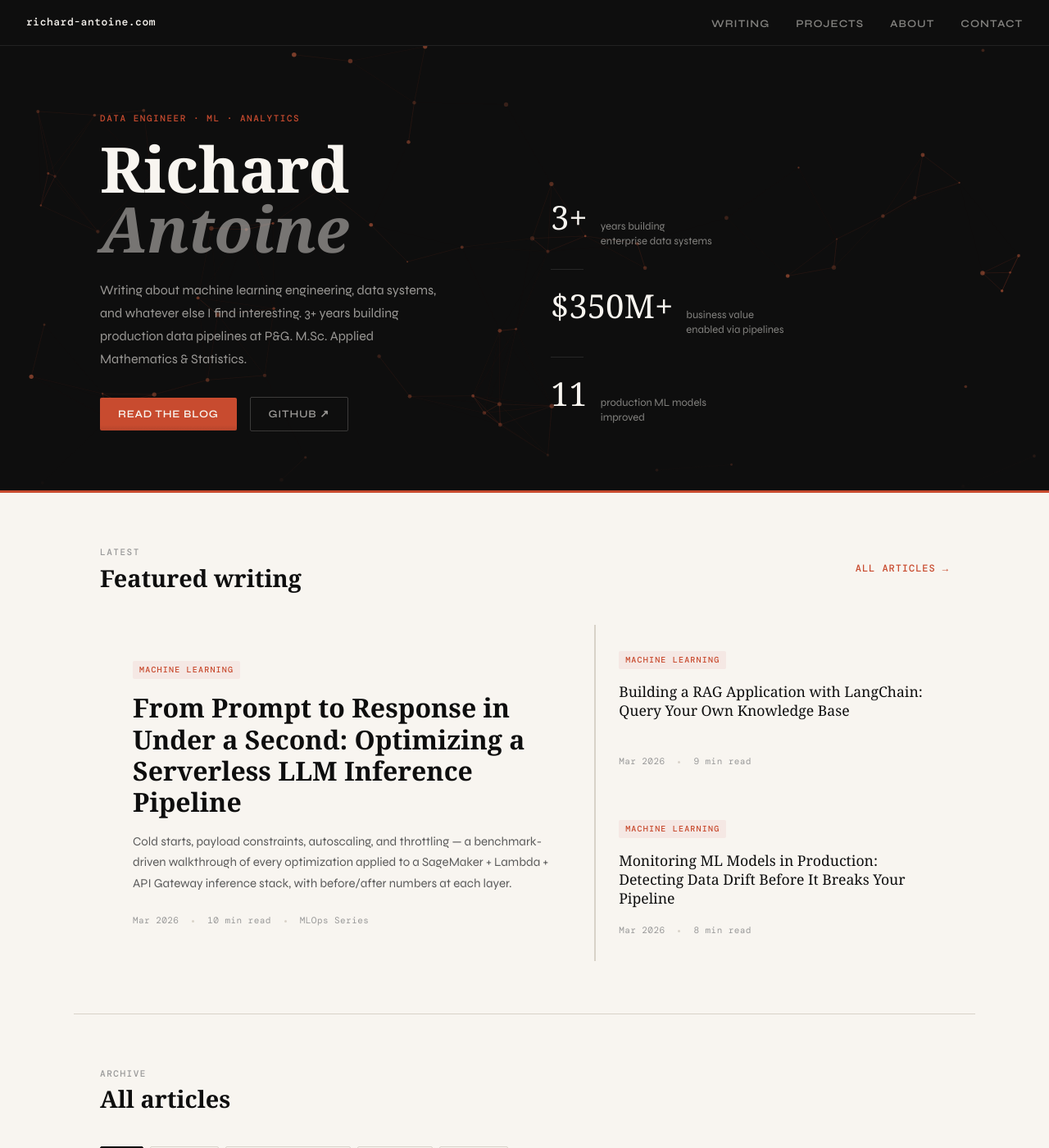
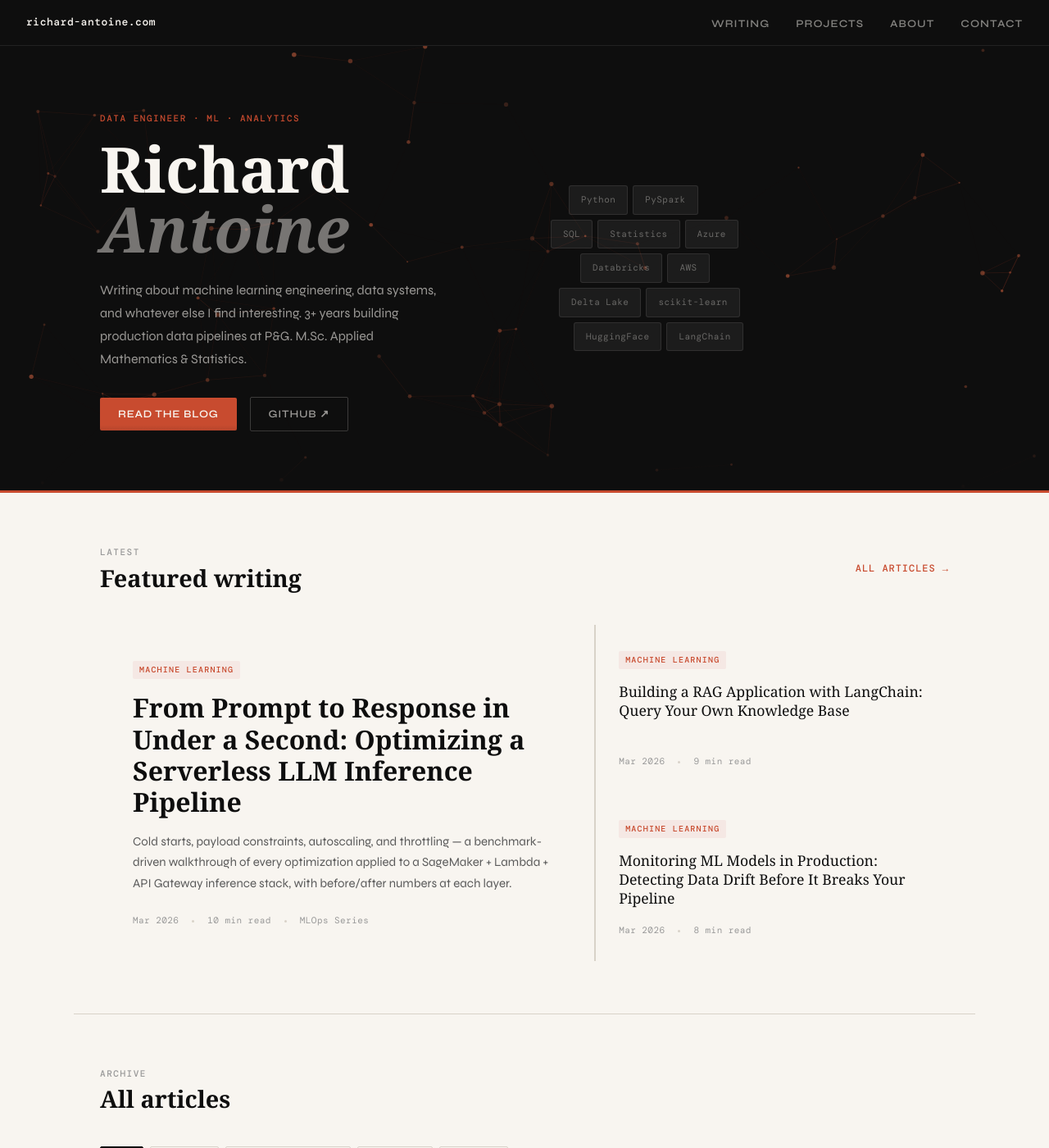
Before and after one commit to chumbucketleadcook/portfolio, a Jekyll site: the page index.html, which Jekyll copies as it is, in a window 1280 px wide and 1400 px high. Shown: the whole window at 82% size. Built offline with Jekyll 4.4.1, drawn with Linux system fonts in a browser that asks for light colours; some web fonts are replaced.

Commit message:
added tech stack bricks under hero section

```diff
--- a/index.html
+++ b/index.html
@@ -55,7 +55,7 @@
     }
     .hero-inner {
       max-width: 1100px; margin: 0 auto; padding: 5rem 2rem 4.5rem;
-      display: grid; grid-template-columns: 1fr 1fr; gap: 4rem; align-items: end;
+      display: grid; grid-template-columns: 1fr 1fr; gap: 4rem; align-items: center;
       position: relative; z-index: 2;
     }
     #node-canvas { position: absolute; inset: 0; width: 100%; height: 100%; pointer-events: none; z-index: 1; }
@@ -78,6 +78,7 @@
     .stat-num { font-family: var(--serif); font-size: 2.5rem; line-height: 1; color: #f8f5f0; }
     .stat-label { font-size: 13px; color: rgba(248,245,240,0.5); line-height: 1.4; }
     .stat-divider { width: 40px; height: 1px; background: rgba(255,255,255,0.1); }
+    .skill-brick { background: rgba(248,245,240,0.06); border: 1px solid rgba(248,245,240,0.09); border-radius: 3px; padding: 8px 14px; font-family: var(--mono); font-size: 11px; color: rgba(248,245,240,0.35); letter-spacing: 0.04em; white-space: nowrap; }
 
     /* ── SECTIONS ── */
     .section { max-width: 1100px; margin: 0 auto; padding: 4rem 2rem; }
@@ -201,19 +202,28 @@
       </div>
     </div>
     <div class="hero-stats">
-      <div class="stat-item">
-        <span class="stat-num">3+</span>
-        <span class="stat-label">years building<br />enterprise data systems</span>
-      </div>
-      <div class="stat-divider"></div>
-      <div class="stat-item">
-        <span class="stat-num">$350M+</span>
-        <span class="stat-label">business value<br />enabled via pipelines</span>
-      </div>
-      <div class="stat-divider"></div>
-      <div class="stat-item">
-        <span class="stat-num">11</span>
-        <span class="stat-label">production ML models<br />improved</span>
+      <div style="display:flex;flex-direction:column;gap:6px;">
+        <div style="display:flex;gap:6px;margin-left:22px;">
+          <span class="skill-brick">Python</span>
+          <span class="skill-brick">PySpark</span>
+        </div>
+        <div style="display:flex;gap:6px;margin-left:0px;">
+          <span class="skill-brick">SQL</span>
+          <span class="skill-brick">Statistics</span>
+          <span class="skill-brick">Azure</span>
+        </div>
+        <div style="display:flex;gap:6px;margin-left:36px;">
+          <span class="skill-brick">Databricks</span>
+          <span class="skill-brick">AWS</span>
+        </div>
+        <div style="display:flex;gap:6px;margin-left:10px;">
+          <span class="skill-brick">Delta Lake</span>
+          <span class="skill-brick">scikit-learn</span>
+        </div>
+        <div style="display:flex;gap:6px;margin-left:28px;">
+          <span class="skill-brick">HuggingFace</span>
+          <span class="skill-brick">LangChain</span>
+        </div>
       </div>
     </div>
   </div>
```
